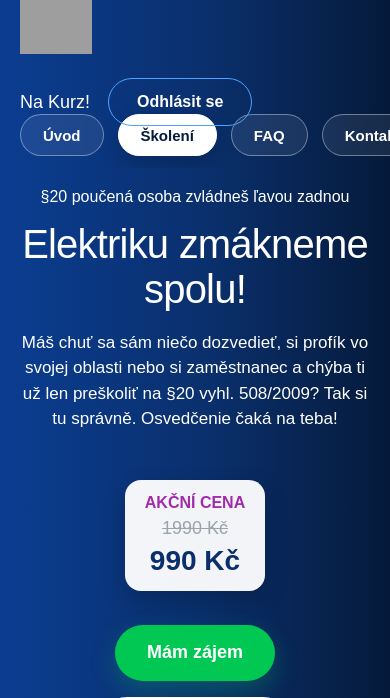
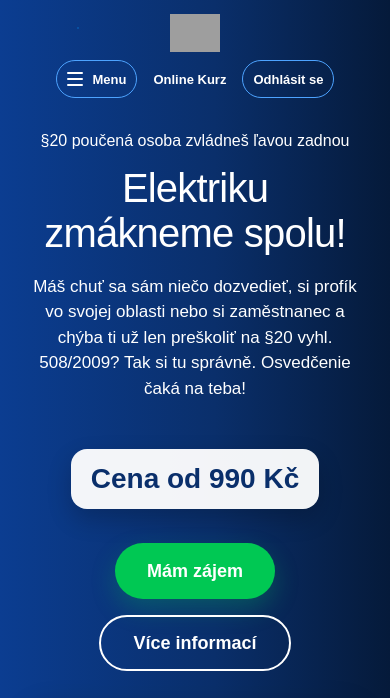
Before and after one commit to BignerCZE/Elektroakademie, a Django app: page / in a window 390 px wide. Shown: the top 698 px of the page. Run offline with Django 5.2, Linux system fonts and the light colour scheme; a user stored in the database is signed in; data comes from the database, SQL or seed files in the repository; both versions use the stored data as it was after the commit; grey boxes are pictures that could not be loaded.

Commit message:
responzivní moil oprava + drobná oprava textce

```diff
--- a/courses/static/courses/css/base.css
+++ b/courses/static/courses/css/base.css
@@ -80,6 +80,7 @@ img {
 }
 
 .topbar-inner {
+    position: relative;
     display: flex;
     align-items: center;
     justify-content: space-between;
@@ -100,60 +101,77 @@ img {
     height: 70px;
 }
 
-.logo-mark {
-    display: grid;
-    grid-template-columns: repeat(2, 14px);
-    gap: 6px;
+/* Topbar actions */
+
+.topbar-actions {
+    display: flex;
+    align-items: center;
+    gap: 18px;
+    margin-left: auto;
 }
 
-.dot {
-    display: block;
-    width: 14px;
-    height: 14px;
+.mobile-menu-toggle {
+    display: none;
+    align-items: center;
+    gap: 10px;
+    min-height: 48px;
+    padding: 0 18px;
+    border: 1px solid var(--color-primary-light);
     border-radius: 999px;
+    background: transparent;
+    color: #ffffff;
+    font-weight: 700;
+    white-space: nowrap;
+    cursor: pointer;
 }
 
-.dot-1 {
-    background: #d126c4;
+.hamburger-icon {
+    display: flex;
+    flex-direction: column;
+    gap: 4px;
 }
 
-.dot-2 {
-    background: #f3b304;
+.hamburger-icon span {
+    display: block;
+    width: 18px;
+    height: 2px;
+    border-radius: 999px;
+    background: #ffffff;
 }
 
-.dot-3 {
-    background: #08c63d;
-}
+/* Header navigation */
 
-.dot-4 {
-    background: #1aa2ea;
-}
+/* sjednocení stylu hamburger menu s landing nav */
 
-.logo-text {
-    font-size: 22px;
-    white-space: nowrap;
-}
-
-.top-navigation {
-    display: flex;
-    align-items: center;
-    justify-content: flex-end;
-    gap: 18px;
-}
-
-.menu-button {
+.top-navigation a {
     display: inline-flex;
     align-items: center;
     justify-content: center;
-    min-height: 48px;
-    padding: 0 28px;
+
+    min-height: 42px;
+    padding: 0 22px;
+
+    border: 1px solid rgba(255, 255, 255, 0.38);
     border-radius: 999px;
-    background: linear-gradient(90deg, var(--color-primary) 0%, var(--color-primary-light) 100%);
+
+    background: rgba(255, 255, 255, 0.08);
+    color: #ffffff;
+
+    font-size: 15px;
     font-weight: 700;
-    white-space: nowrap;
+    text-decoration: none;
+
+    transition: 0.2s ease;
 }
 
+.top-navigation a:hover {
+    background: rgba(255, 255, 255, 0.16);
+}
+
+
+
 .login-link {
+    color: #ffffff;
     font-size: 18px;
     white-space: nowrap;
 }
@@ -185,29 +203,115 @@ img {
 
 /* Responsive */
 
-@media (max-width: 1200px) {
-    .topbar-inner {
-        flex-direction: column;
-        align-items: flex-start;
+@media (min-width: 769px) {
+    .mobile-menu-toggle {
+        display: none;
     }
 
     .top-navigation {
-        width: 100%;
-        flex-wrap: wrap;
-        justify-content: flex-start;
+        display: none;
     }
 }
 
 @media (max-width: 768px) {
-    body {
-        overflow: auto;
+    :root {
+        --header-height: 112px;
     }
 
-    .container {
-        padding: 0 20px;
+    body {
+        padding-top: var(--header-height);
+    }
+
+    .topbar-inner {
+        flex-direction: column;
+        justify-content: center;
+        align-items: center;
+        gap: 8px;
     }
 
     .logo-image {
-        height: 54px;
+        height: 44px;
+    }
+
+    .topbar-actions {
+        width: 100%;
+        justify-content: center;
+        gap: 8px;
+        margin-left: 0;
+    }
+
+    .mobile-menu-toggle {
+        display: inline-flex;
+        min-height: 40px;
+        padding: 0 14px;
+        font-size: 14px;
+    }
+
+    .login-link,
+    .outline-button {
+        min-height: 40px;
+        padding: 0 14px;
+        border-radius: 999px;
+        font-size: 14px;
+        font-weight: 700;
+    }
+
+    .login-link {
+        display: inline-flex;
+        align-items: center;
+        justify-content: center;
+        color: #ffffff;
+    }
+
+    .top-navigation {
+        position: fixed;
+        top: var(--header-height);
+        left: 14px;
+        right: 14px;
+        z-index: 1001;
+        display: none;
+        flex-direction: column;
+        gap: 10px;
+        min-width: 0;
+        padding: 14px;
+        border-radius: 18px;
+        background:
+            linear-gradient(90deg, var(--color-bg-start) 0%, var(--color-bg-mid) 55%, var(--color-bg-end) 100%);
+        box-shadow: 0 14px 30px rgba(0, 0, 0, 0.22);
+    }
+
+    .top-navigation.is-open {
+        display: flex;
+    }
+
+    .top-navigation .menu-button {
+        width: 100%;
+        min-height: 44px;
     }
 }
+
+@media (max-width: 480px) {
+    :root {
+        --header-height: 112px;
+    }
+
+    .logo-image {
+        height: 38px;
+    }
+
+    .topbar-actions {
+        gap: 6px;
+    }
+
+    .mobile-menu-toggle,
+    .login-link,
+    .outline-button {
+        min-height: 38px;
+        padding: 0 10px;
+        font-size: 13px;
+    }
+
+    .hamburger-icon span {
+        width: 16px;
+    }
+}
--- a/courses/static/courses/css/landing.css
+++ b/courses/static/courses/css/landing.css
@@ -28,25 +28,37 @@
 
 .landing-nav {
     flex-shrink: 0;
-    display: flex;
+
+    display: grid;
+    grid-auto-flow: column;
+    grid-auto-columns: 1fr; /* všechny stejné */
+
     justify-content: center;
     gap: 14px;
+
     padding: 14px 28px;
+    max-width: 700px;
+    margin: 0 auto;
 }
 
 .landing-nav-link {
-    display: inline-flex;
+    display: flex;
     align-items: center;
     justify-content: center;
+
+    width: 100%;              /* důležité */
     min-height: 42px;
     padding: 0 22px;
+
     border: 1px solid rgba(255, 255, 255, 0.38);
     border-radius: 999px;
+
     background: rgba(255, 255, 255, 0.08);
     color: #ffffff;
+
     font-size: 15px;
     font-weight: 700;
-    text-decoration: none;
+
     transition: 0.2s ease;
 }
 
@@ -542,13 +644,7 @@
     }
 
     .landing-nav {
-        justify-content: flex-start;
-        overflow-x: auto;
-        padding: 12px 20px;
-    }
-
-    .landing-nav-link {
-        flex-shrink: 0;
+        display: none;
     }
 
     .page-scroll {
--- a/courses/templates/courses/base.html
+++ b/courses/templates/courses/base.html
@@ -7,7 +7,7 @@
         <meta name="viewport" content="width=device-width, initial-scale=1.0">
         <title>{% block title %}Elektroakademie{% endblock %}</title>
 
-        <link rel="stylesheet" href="{% static 'courses/css/base.css' %}?v=3">
+        <link rel="stylesheet" href="{% static 'courses/css/base.css' %}?v=7">
         <link rel="stylesheet" href="{% static 'courses/css/app.css' %}?v=1">
         {% block extra_css %}{% endblock %}
     </head>
@@ -20,11 +20,20 @@
                         class="logo-image">
                 </a>
 
-                <nav class="top-navigation">
-                    <!-- <a href="{% url 'index' %}#courses" class="menu-button">Videokurz</a> -->
+                <div class="topbar-actions">
+                    <button class="mobile-menu-toggle" id="mobile-menu-toggle" type="button" aria-expanded="false"
+                        aria-controls="top-navigation">
+                        <span class="hamburger-icon" aria-hidden="true">
+                            <span></span>
+                            <span></span>
+                            <span></span>
+                        </span>
+                        <span>Menu</span>
+                    </button>
 
                     {% if user.is_authenticated %}
-                    <a href="{% url 'dashboard' %}" class="login-link">Na Kurz!</a>
+                    <a href="{% url 'dashboard' %}" class="login-link">Online Kurz</a>
+
                     <form method="post" action="{% url 'logout' %}" class="logout-form">
                         {% csrf_token %}
                         <button type="submit" class="outline-button">Odhlásit se</button>
@@ -33,12 +42,40 @@
                     <a href="{% url 'login' %}" class="login-link">Přihlásit se</a>
                     <a href="{% url 'register' %}" class="outline-button">Registrace</a>
                     {% endif %}
+                </div>
+
+                <nav class="top-navigation" id="top-navigation" aria-label="Hlavní navigace">
+                    <a href="{% url 'index' %}#intro" class="menu-button">Úvod</a>
+                    <a href="{% url 'index' %}#courses" class="menu-button">Školení</a>
+                    <a href="{% url 'index' %}#faq" class="menu-button">FAQ</a>
+                    <a href="{% url 'index' %}#contact" class="menu-button">Kontakt</a>
                 </nav>
             </div>
         </header>
 
         {% block content %}{% endblock %}
 
+        <script>
+            document.addEventListener('DOMContentLoaded', function () {
+                const toggle = document.getElementById('mobile-menu-toggle');
+                const navigation = document.getElementById('top-navigation');
+
+                if (!toggle || !navigation) return;
+
+                toggle.addEventListener('click', function () {
+                    const isOpen = navigation.classList.toggle('is-open');
+                    toggle.setAttribute('aria-expanded', isOpen ? 'true' : 'false');
+                });
+
+                navigation.querySelectorAll('a').forEach(link => {
+                    link.addEventListener('click', function () {
+                        navigation.classList.remove('is-open');
+                        toggle.setAttribute('aria-expanded', 'false');
+                    });
+                });
+            });
+        </script>
+
         {% block extra_js %}{% endblock %}
     </body>
 
--- a/courses/templates/courses/index.html
+++ b/courses/templates/courses/index.html
@@ -4,7 +4,7 @@
 {% block title %}Elektroakademie{% endblock %}
 
 {% block extra_css %}
-<link rel="stylesheet" href="{% static 'courses/css/landing.css' %}?v=6">
+<link rel="stylesheet" href="{% static 'courses/css/landing.css' %}?v=7">
 {% endblock %}
 
 {% block content %}
@@ -33,9 +33,7 @@
                         </p>
 
                         <div class="price-box">
-                            <span class="price-label">Akční cena</span>
-                            <div class="price-old">1990 Kč</div>
-                            <div class="price-new">990 Kč</div>
+                            <div class="price-new">Cena od 990 Kč</div>
                         </div>
 
                         <div class="cta-buttons">
```
Also changed, not shown: other parts of courses/static/courses/css/landing.css (+90 -90 lines), db.sqlite3 (added), 1 other file.
